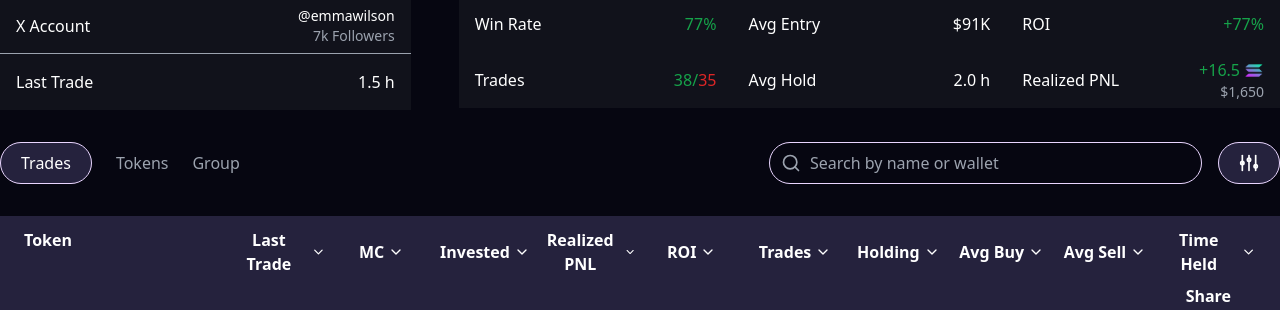
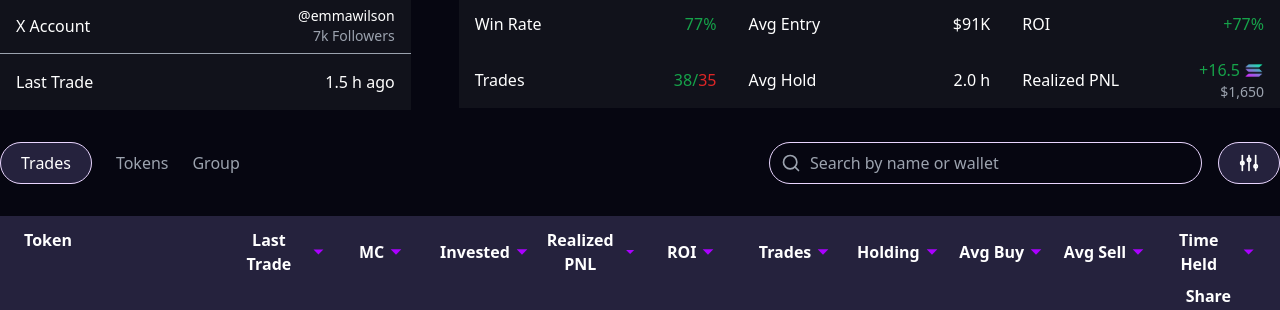
Before and after one commit to deiv-hash/potion-leaderboard, a Next.js app: page /trader/1 in a window 1280 px wide. Shown: the part 230-540 px from the top of the page. Built offline with nearby package versions, Linux system fonts and the light colour scheme.

Commit message:
Add sorting state and improve ChevronDownIcon in Leaderboard

```diff
--- a/app/components/Leaderboard.tsx
+++ b/app/components/Leaderboard.tsx
@@ -43,6 +43,7 @@ export function Leaderboard({
   const router = useRouter();
   const [copied, setCopied] = useState<string | null>(null);
   const [sharingTrader, setSharingTrader] = useState<Trader | null>(null);
+  const [selectedSort, setSelectedSort] = useState<keyof Trader | null>(null);
 
   const copyToClipboard = (text: string) => {
     navigator.clipboard.writeText(text);
@@ -64,6 +65,11 @@ export function Leaderboard({
 
   const handleCloseShare = () => {
     setSharingTrader(null);
+  };
+
+  const handleSort = (key: keyof Trader) => {
+    setSelectedSort(key);
+    onSort(key);
   };
 
   if (loading) {
@@ -120,10 +126,13 @@ export function Leaderboard({
           <div
             key={stat.label}
             className=" cursor-pointer text-center hidden md:flex items-center justify-center gap-1"
-            onClick={() => onSort(stat.key as keyof Trader)}
+            onClick={() => handleSort(stat.key as keyof Trader)}
           >
             {stat.label}
-            <ChevronDownIcon className={`h-4 w-4 text-${stat.icon}-300`} />
+            <ChevronDownIcon
+              className="h-4 w-4"
+              isSelected={selectedSort === stat.key}
+            />
           </div>
         ))}
         <div className="cursor-pointer text-center col-start-4 sm:col-start-6 md:col-start-8 lg:col-start-10 xl:col-start-12">
--- a/app/components/icons/ChevronDownIcon.tsx
+++ b/app/components/icons/ChevronDownIcon.tsx
@@ -1,15 +1,20 @@
-export const ChevronDownIcon = ({ className = "", ...props }) => (
+interface ChevronDownIconProps extends React.SVGProps<SVGSVGElement> {
+  className?: string;
+  isSelected?: boolean;
+}
+
+export const ChevronDownIcon = ({
+  className = "",
+  isSelected = false,
+  ...props
+}: ChevronDownIconProps) => (
   <svg
     xmlns="http://www.w3.org/2000/svg"
     viewBox="0 0 24 24"
-    fill="none"
-    stroke="currentColor"
-    strokeWidth="2"
-    strokeLinecap="round"
-    strokeLinejoin="round"
+    fill={isSelected ? "#CCAD59" : "#AA00FF"}
     className={className}
     {...props}
   >
-    <path d="M6 9l6 6 6-6" />
+    <path d="M4 8L12 16L20 8H4Z" />
   </svg>
 );
--- a/app/trader/[wallet]/page.tsx
+++ b/app/trader/[wallet]/page.tsx
@@ -264,7 +264,7 @@ export default function TraderPage() {
           <div className="stats-container">
             <h3>Last Trade</h3>
             <div className="text-right">
-              <p>{formatHoldTime(trader.lastTrade)}</p>
+              <p>{formatHoldTime(trader.lastTrade)} ago</p>
             </div>
           </div>
         </div>
```
